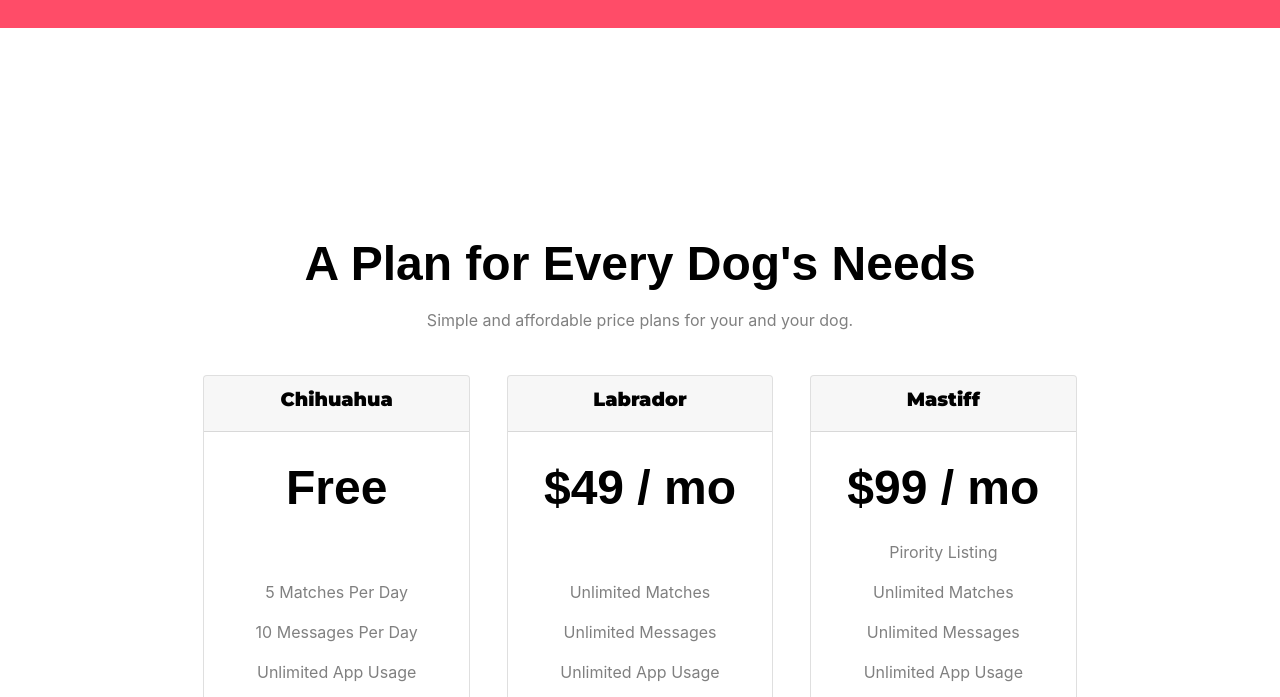
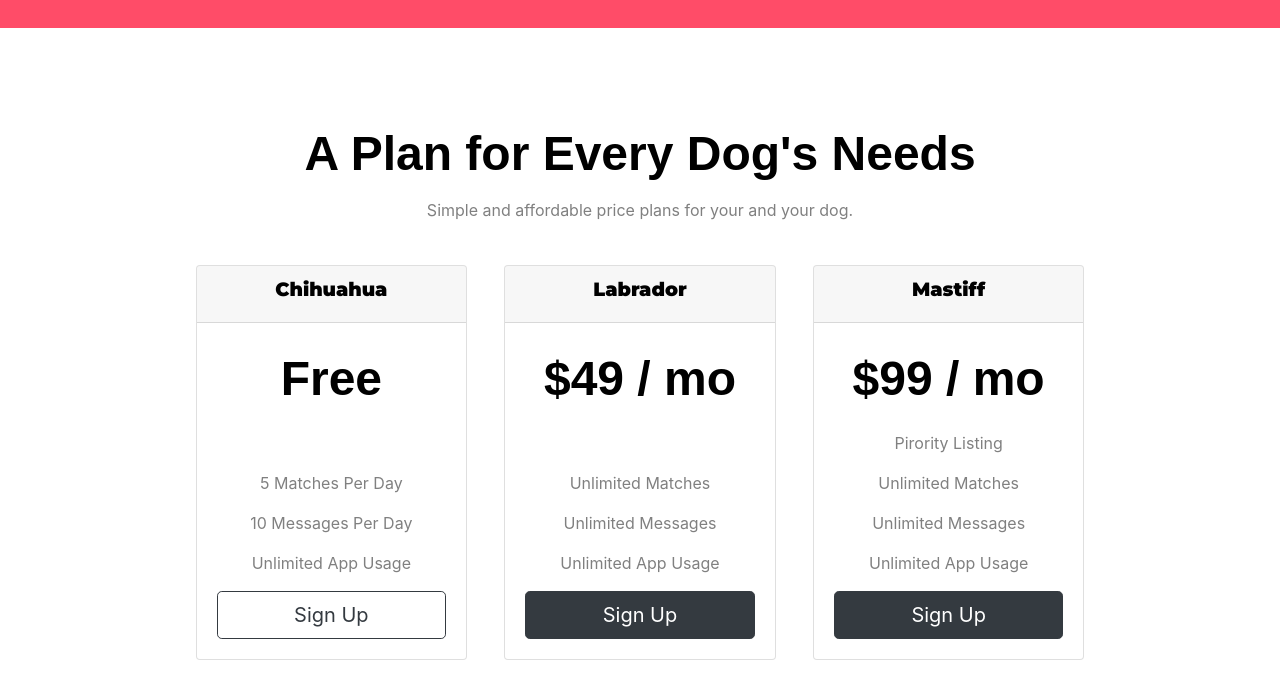
Before and after one commit to kartik2408/tindog, a plain HTML site: page index.html in a window 1280 px wide. Shown: the part 1739-2436 px from the top of the page. Drawn offline with nearby package versions, Linux system fonts and the light colour scheme.

Commit message:
Update styles.css

```diff
--- a/css/styles.css
+++ b/css/styles.css
@@ -92,12 +92,14 @@ color: white;
 #pricing{
   text-align: center;
   color: black;
-  padding: 200px;
+  padding: 7% 15%;
+
 }
 
 .pricing-column{
   padding: 3% 2%;
   text-align: center;
+   padding-bottom:3%;
 }
 
 .carousel-item{
```
